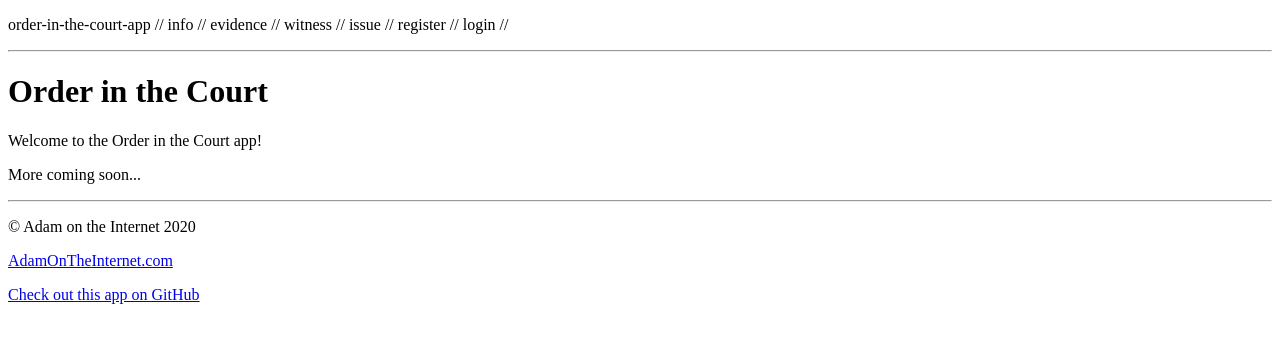
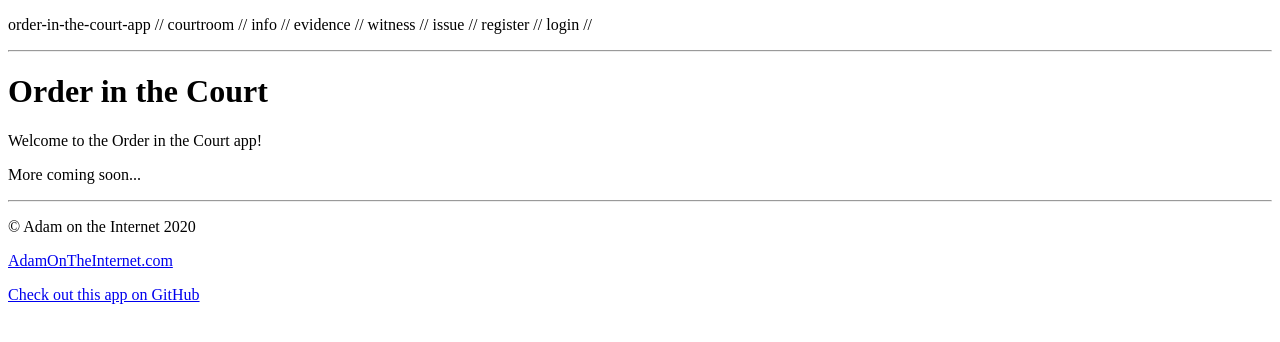
Before and after one commit to adam-on-the-internet/order-in-the-court-app, an Angular app: page /dashboard in a window 1280 px wide. Shown: the top 342 px of the page. Built offline with nearby package versions, Linux system fonts and the light colour scheme.

Commit message:
add courtroom component

```diff
--- a/src/app/app-routing.module.ts
+++ b/src/app/app-routing.module.ts
@@ -16,6 +16,7 @@ import { IssueFormComponent } from "./components/issue-form/issue-form.component
 import { WitnessOverviewComponent } from "./components/witness-overview/witness-overview.component";
 import { WitnessDisplayComponent } from "./components/witness-display/witness-display.component";
 import { WitnessFormComponent } from "./components/witness-form/witness-form.component";
+import { CourtroomComponent } from "./components/courtroom/courtroom.component";
 
 const routes: Routes = [
   // main
@@ -25,6 +26,7 @@ const routes: Routes = [
   { path: ROUTES_ENUM.Register, component: RegisterComponent },
   { path: ROUTES_ENUM.Profile, component: ProfileComponent },
   { path: ROUTES_ENUM.Admin, component: AdminComponent },
+  { path: ROUTES_ENUM.CourtRoom, component: CourtroomComponent },
   // evidence
   { path: ROUTES_ENUM.EvidenceOverview, component: EvidenceOverviewComponent },
   { path: ROUTES_ENUM.EvidenceDetails + "/:id", component: EvidenceDisplayComponent },
--- a/src/app/app.module.ts
+++ b/src/app/app.module.ts
@@ -26,6 +26,7 @@ import { IssueDisplayComponent } from "./components/issue-display/issue-display.
 import { IssueTableComponent } from "./components/issue-table/issue-table.component";
 import { WitnessTableComponent } from "./components/witness-table/witness-table.component";
 import { EvidenceTableComponent } from "./components/evidence-table/evidence-table.component";
+import { CourtroomComponent } from "./components/courtroom/courtroom.component";
 
 @NgModule({
   declarations: [
@@ -50,7 +51,8 @@ import { EvidenceTableComponent } from "./components/evidence-table/evidence-tab
     IssueDisplayComponent,
     IssueTableComponent,
     WitnessTableComponent,
-    EvidenceTableComponent
+    EvidenceTableComponent,
+    CourtroomComponent
   ],
   imports: [
     BrowserModule,
--- /dev/null
+++ b/src/app/components/courtroom/courtroom.component.html
@@ -0,0 +1 @@
+<p>courtroom works!</p>
--- /dev/null
+++ b/src/app/components/courtroom/courtroom.component.ts
@@ -0,0 +1,15 @@
+import { Component, OnInit } from "@angular/core";
+
+@Component({
+  selector: "app-courtroom",
+  templateUrl: "./courtroom.component.html",
+  styleUrls: ["./courtroom.component.css"]
+})
+export class CourtroomComponent implements OnInit {
+
+  constructor() { }
+
+  ngOnInit() {
+  }
+
+}
--- a/src/app/components/navbar/navbar.component.html
+++ b/src/app/components/navbar/navbar.component.html
@@ -1,5 +1,6 @@
 <p>
   <span (click)="goToDashboard()" id="app-title">order-in-the-court-app</span> //
+  <span (click)="goToCourtroom()">courtroom</span> //
   <span (click)="goToInfo()">info</span> //
   <span (click)="goToEvidenceOverview()">evidence</span> //
   <span (click)="goToWitnessOverview()">witness</span> //
--- a/src/app/components/navbar/navbar.component.ts
+++ b/src/app/components/navbar/navbar.component.ts
@@ -53,6 +53,10 @@ export class NavbarComponent {
     this.navHelper.goToRegister();
   }
 
+  public goToCourtroom(): void {
+    this.navHelper.goToCourtroom();
+  }
+
   public goToEvidenceOverview(): void {
     this.navHelper.goToEvidenceOverview();
   }
--- a/src/app/constants/routing.constants.ts
+++ b/src/app/constants/routing.constants.ts
@@ -3,6 +3,7 @@ export const enum ROUTES_ENUM {
   Info = "info",
   Profile = "profile",
   Admin = "admin",
+  CourtRoom = "courtroom",
   EvidenceOverview = "evidence-overview",
   EvidenceDetails = "evidence-details",
   EvidenceForm = "evidence-form",
--- a/src/app/services/nav-helper.service.ts
+++ b/src/app/services/nav-helper.service.ts
@@ -33,6 +33,10 @@ export class NavHelperService {
 
   public goToRegister(): void {
     this.goToRoute(ROUTES_ENUM.Register);
+  }
+
+  public goToCourtroom(): void {
+    this.goToRoute(ROUTES_ENUM.CourtRoom);
   }
 
   // EVIDENCE
```
Also changed, not shown: src/app/components/courtroom/courtroom.component.css (added), 1 other file (tests, documents, lock files or other folders).
